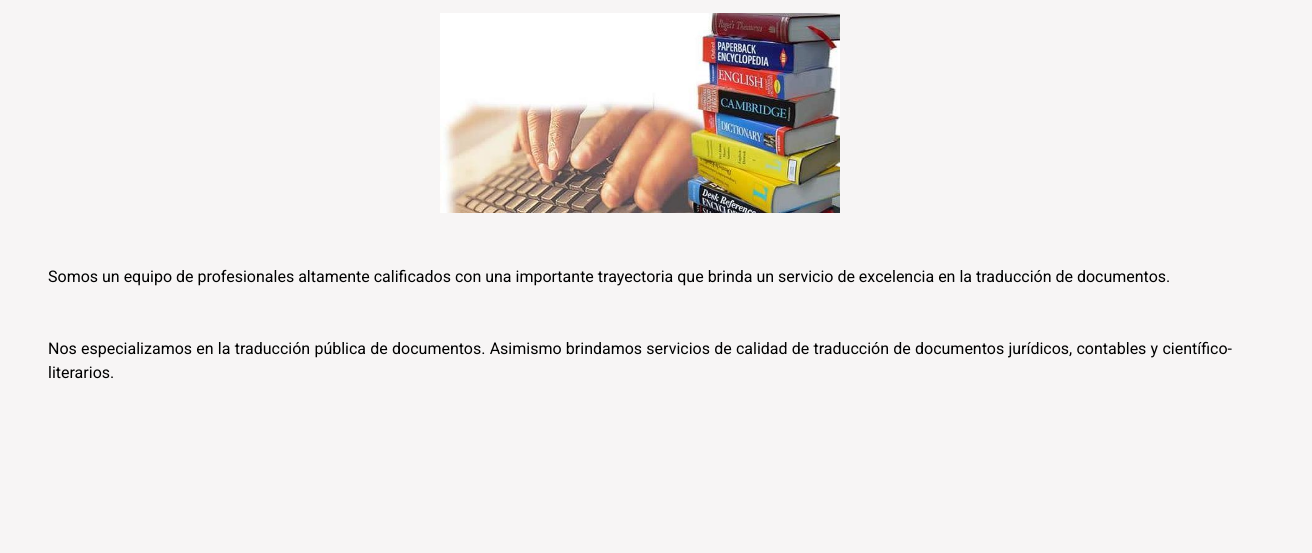
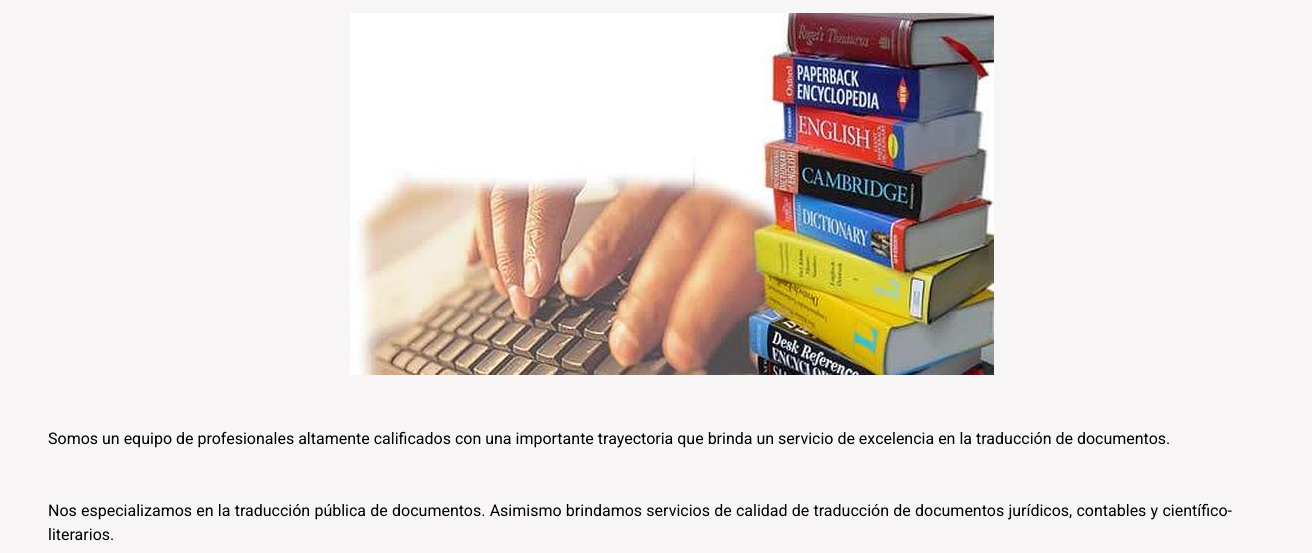
Before and after one commit to marialecumberri/omega, a plain HTML site: page pages/quienes-somos.html in a window 1280 px wide. Shown: the part 247-800 px from the top of the page, 1312 px wide, since content can reach past the window. Drawn offline with Linux system fonts and the light colour scheme.

Commit message:
cambios imagen index y quienes somos

```diff
--- a/css/estilos.css
+++ b/css/estilos.css
@@ -99,7 +99,7 @@
     padding: 32px;
 }
 .presentacion__imagen {
-    width: 100%;
+    width: 100vw;
     padding: 16px;
     justify-content: center;
     object-fit: cover;
--- a/pages/quienes-somos.html
+++ b/pages/quienes-somos.html
@@ -36,8 +36,7 @@
         <section class="presentacion">
            <h1 class="presentacion__titulo">QUIENES SOMOS</h1>
            <div class="presentacion__imagen">
-            <img src="../imagenes/traductores1.jpg" alt="imagen de personas traduciendo" width="400" height="200"
-            >
+            <img src="../imagenes/traductores1.jpg" alt="imagen de personas traduciendo">
         </div>
             <p class="presentacion__parrafo1">Somos un equipo de profesionales altamente calificados con una importante trayectoria que brinda un servicio de excelencia en la traducción de documentos.</p>
             <p class="presentacion__parrafo2"> Nos especializamos en la traducción pública de documentos. Asimismo brindamos servicios de calidad de traducción de documentos jurídicos, contables y científico-literarios.</p>
```
Also changed, not shown: index.html (+1 -1 lines).
